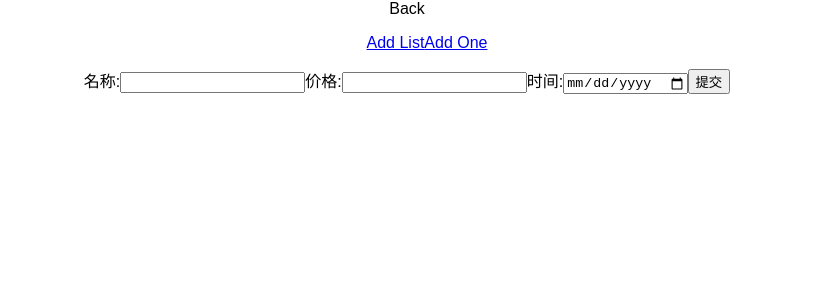
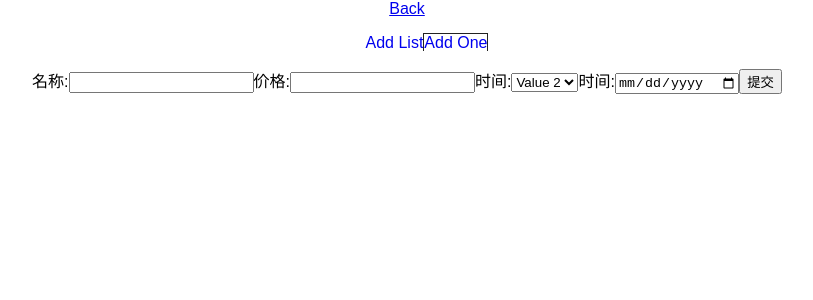
Before and after one commit to vincentdd/piggybank, a React (Create React App) app: page /add/one in a window 1280 px wide. Shown: the top 300 px of the page, without its empty margins (233-1046 px from the left). Built offline with nearby package versions, Linux system fonts and the light colour scheme.

Commit message:
no message

```diff
--- a/src/Components/Multiple.js
+++ b/src/Components/Multiple.js
@@ -1,5 +1,5 @@
 import React, { Component } from 'react';
-import Checkbox from 'rc-checkbox';
+// import Checkbox from 'rc-checkbox';
 import { connect } from 'react-redux';
 import PropTypes from 'prop-types';
 
@@ -18,36 +18,32 @@ class Multiple extends Component{
         props.history.goBack();
     }
     render(){
-        let props = this.props;
+        // let props = this.props;
         return(
             <form>
-                <label htmlFor="name">输入数组:</label>
-                <input name="name" type="text" ref={(input) => this.input = input}/>
-                <label htmlFor="price">价格:</label>
-                <input name="price" type="text" />
+                <label htmlFor="name">输入数组:<input name="name" type="text" ref={(input) => this.input = input}/></label>
                 <button onClick={(e) => this.handleClick(e)} > Add </ button>
-                <label>
-                    <Checkbox onChange={(e) => props.toggleCheckbox(e)} />
-                    批量导入
-                </label>
+                {/*<label>*/}
+                    {/*<Checkbox onChange={(e) => props.toggleCheckbox(e)} />*/}
+                    {/*批量导入*/}
+                {/*</label>*/}
             </form>
-            )
-
+        )
     }
 }
 
 const mapDispatchToProps = (dispatch) => ({
-    toggleCheckbox: (e) => {
-        dispatch({
-            type: 'TOGGLE_FLAG',
-            flag: e.target.checked
-        })
-    },
-    getInput: (str, toggleFlag) => {
+    // toggleCheckbox: (e) => {
+    //     dispatch({
+    //         type: 'TOGGLE_FLAG',
+    //         flag: e.target.checked
+    //     })
+    // },
+    getInput: (str) => {
         let temp = str.trim()
-        if(temp == null){
+        if(temp === ''){
             return;
-        }else if(toggleFlag) {
+        }else {
             console.log('add a lot')
             let billsArr = new BillsArr(temp);
             console.log(billsArr.actionArr);
@@ -57,8 +53,6 @@ const mapDispatchToProps = (dispatch) => ({
                     ...cunrrent
                 });
             });
-        }else{
-            console.log('add one')
         }
     }
 });
@@ -116,10 +110,12 @@ class BillsArr {
         }
     }
 }
-
 const mapStateToProps = (state) => ({
     toggleFlag: state.toggleFlag
-})
+});
+// Multiple.propTypes = {
+//     getInput:PropTypes.func
+// };
 export default connect(
     mapStateToProps,
     mapDispatchToProps
--- a/src/Components/Single.js
+++ b/src/Components/Single.js
@@ -3,48 +3,64 @@ import { connect } from 'react-redux';
 import classNames from 'classnames';
 import '../styles/single.less';
 
-export default class Single extends Component{
-    constructor(){
-        super();
+class Single extends Component{
+    constructor(props){
+        super(props);
+        this.handleChange = this.handleChange.bind(this);
+        this.handleClick = this.handleClick.bind(this);
+    }
+    handleChange(e){
+        const target = e.target;
+        const value = target.type === 'checkbox' ? target.checked : target.value;
+        const name = target.name;
+
+        this.setState({
+            [name]: value
+        });
     }
     handleClick(e){
-        // let props = this.props,
-        //     input  = this.input;
+        let props = this.props,
+            date = this.state.date;
         e.preventDefault();
-        console.log(e.target.value)
-        // const temp = input.value,
-        //     flag = props.toggleFlag;
-        // props.getInput(temp, flag);
-        // input.value = '';
-        // props.history.goBack();
+        this.state.date = date instanceof Date
+            ? date
+            : new Date();
+        props.handleSubmit({
+            ...this.state
+        });
     }
     render(){
-        let props = this.props;
         return(
             <form>
-                <label htmlFor="name">名称:<input className={classNames()} name="name" type="text"/></label>
-                <label htmlFor="price">价格:<input name="name" type="text"/></label>
-                <label htmlFor="date">时间:<input name="date" type="date"/></label>
-                <input type="submit" value="提交" onClick={e => this.handleClick(e)} />
+                <label htmlFor="text">名称:<input onChange={this.handleChange} className={classNames()} name="text" type="text"/></label>
+                <label htmlFor="price">价格:<input onChange={this.handleChange} name="price" type="text"/></label>
+                <label htmlFor="tagId">时间:
+                    <select onChange={this.handleChange} name="tagId">
+                        <option value="value1">Value 1</option>
+                        <option value="value2" selected>Value 2</option>
+                        <option value="value3">Value 3</option>
+                    </select>
+                </label>
+                <label htmlFor="date">时间:<input onChange={this.handleChange} name="date" type="date"/></label>
+                <input type="submit" value="提交" onClick={this.handleClick} />
             </form>
         )
-
     }
 }
+const mapDispatchToProps = (dispatch) => ({
+    handleSubmit: (payload) => {
+        console.log('submit text')
+        dispatch({
+            type: 'ADD_ITEM',
+            ...payload
+        })
+    }
+});
+const mapStateToProps = (state) => ({
 
-// onClick={(e) => this.handleSubmit(e)}
-// const mapDispatchToProps = (dispatch) => ({
-//     handleSubmit: (e) => {
-//         e.preventDefault();
-//         console.log('submit text')
-//     }
-// });
-//
-// const mapStateToProps = (state) => ({
-//
-// })
-//
-// export default connect(
-//     mapStateToProps,
-//     mapDispatchToProps
-// )(Single);
+});
+
+export default connect(
+    mapStateToProps,
+    mapDispatchToProps
+)(Single);
--- a/src/Reducer/reducer.js
+++ b/src/Reducer/reducer.js
@@ -178,6 +178,7 @@ const piggyBank = combineReducers({
 
 const store = createStore(piggyBank);
 export default store;
+
 // store.dispatch({
 //     type: 'ADD_ITEM',
 //     text: '003',
--- a/src/Router/Home.js
+++ b/src/Router/Home.js
@@ -5,7 +5,7 @@ import { Route, NavLink } from 'react-router-dom';
 const Home = () => {
     return (
         <div>
-            <NavLink to="/add">Add</NavLink>
+            <NavLink to="/add/one">Add</NavLink>
             <BillList />
         </div>
     )
--- a/src/Router/Input.js
+++ b/src/Router/Input.js
@@ -2,18 +2,16 @@ import React, { Component } from 'react';
 import Multiple from '../Components/Multiple';
 import Single from '../Components/Single';
 import { Route, NavLink } from 'react-router-dom';
+import classNames from 'classnames';
+import '../styles/input.css';
 
 const Input = ({ history, match }) => {
-    const back = e => {
-        e.stopPropagation();
-        history.goBack();
-    };
     return (
         <div>
-            <div onClick={ back }>Back</div>
+            <NavLink to={`/`}>Back</NavLink>
             <ul>
-                <NavLink to={`${match.url}/list`}>Add List</NavLink>
-                <NavLink to={`${match.url}/one`}>Add One</NavLink>
+                <NavLink className={classNames('nav-link')} to={`${match.url}/list`} activeClassName='selected'>Add List</NavLink>
+                <NavLink className={classNames('nav-link')} to={`${match.url}/one`} activeClassName='selected'>Add One</NavLink>
             </ul>
             <Route path={`${match.url}/one`} component={Single} />
             <Route path={`${match.url}/list`} component={Multiple} />
--- /dev/null
+++ b/src/styles/input.css
@@ -0,0 +1,9 @@
+.selected {
+  text-decoration: none;
+  border-top: #222222 solid 1px;
+  border-left: #222222 solid 1px;
+  border-right: #222222 solid 1px;
+}
+.nav-link {
+  text-decoration: none;
+}
--- /dev/null
+++ b/src/styles/input.less
@@ -0,0 +1,10 @@
+.selected{
+  text-decoration: none;
+  border-top: #222222 solid 1px;
+  border-left: #222222 solid 1px;
+  border-right: #222222 solid 1px;
+}
+
+.nav-link{
+  text-decoration: none;
+}
```
